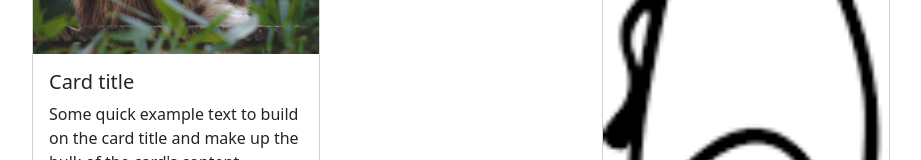
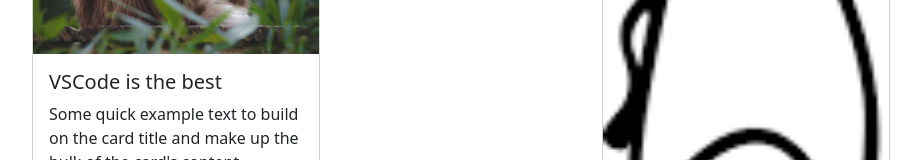
Before and after one commit to AnamariaBucur/itfactory, a plain HTML site: page index.html in a window 1280 px wide. Shown: the part 305-465 px from the top of the page, without its empty margins (50-971 px from the left). Drawn offline with nearby package versions, Linux system fonts and the light colour scheme.

Commit message:
vscode the best

```diff
--- a/index.html
+++ b/index.html
@@ -14,7 +14,7 @@
                     <div class="card" style="width: 18rem">
                       <img src="alecu.jpg" class="card-img-top" alt="Alecu" />
                       <div class="card-body">
-                        <h5 class="card-title">Card title</h5>
+                        <h5 class="card-title">VSCode is the best</h5>
                         <p class="card-text">
                           Some quick example text to build on the card title and make up
                           the bulk of the card's content.
```
